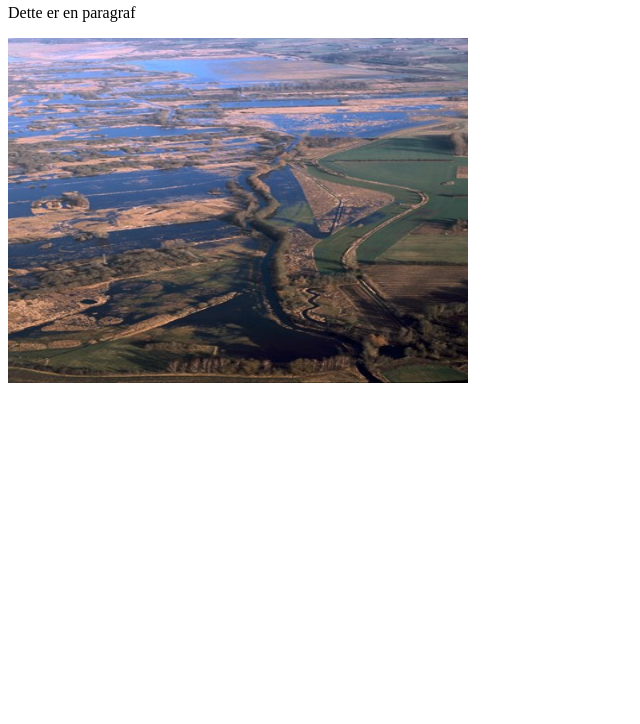
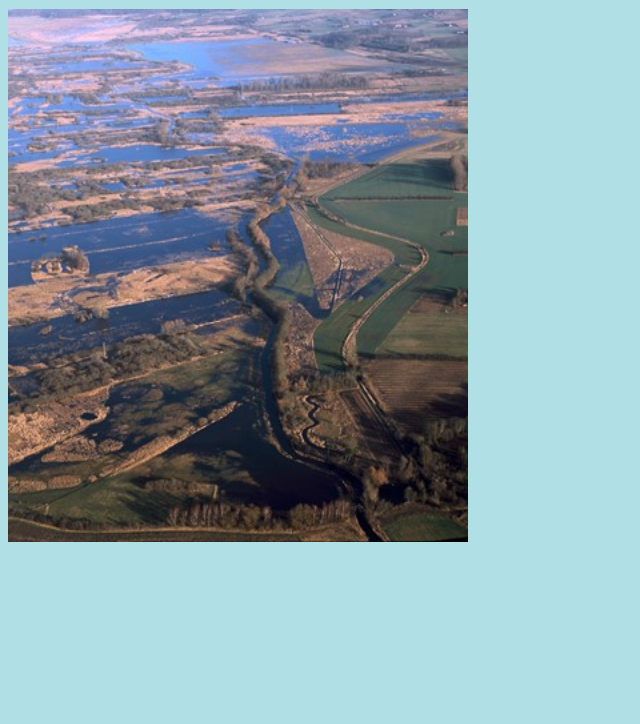
Before and after one commit to iArbirk/htmlSkabelon, a plain HTML site: page index.html in a window 1280 px wide. Shown: the part 76-800 px from the top of the page, without its empty margins (0-640 px from the left). Drawn offline with Linux system fonts and the light colour scheme.

Commit message:
Update index.html

```diff
--- a/index.html
+++ b/index.html
@@ -4,10 +4,11 @@
   <meta name="viewport" content="width=device-width, initial-scale=1.0"/>
   <meta charset="UTF-8">
   <title>Åmosen skebelon</title>
+   <link rel="stylesheet" href="./aamose.css">
 </head>
 
 <body>
   <h1>Dette er en overskrift</h1>
   <p>Dette er en paragraf</p>
-  <img src="../aamosen.jpg" alt="Åmosen" width="460" height="345">
+  <img src="./aamosen.jpg" alt="Åmosen" width="460" height="345">
 </body>
```
